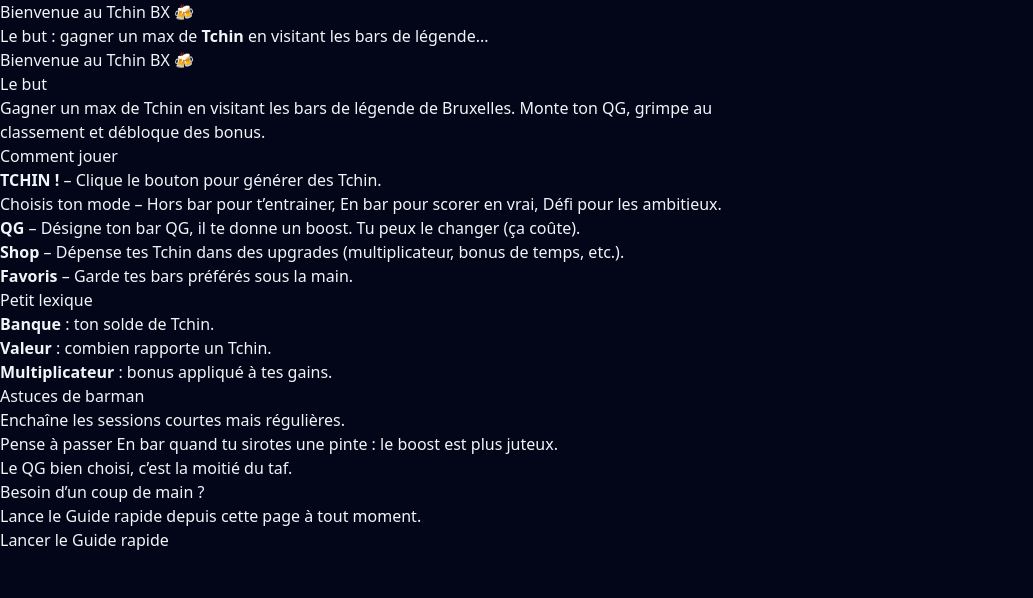
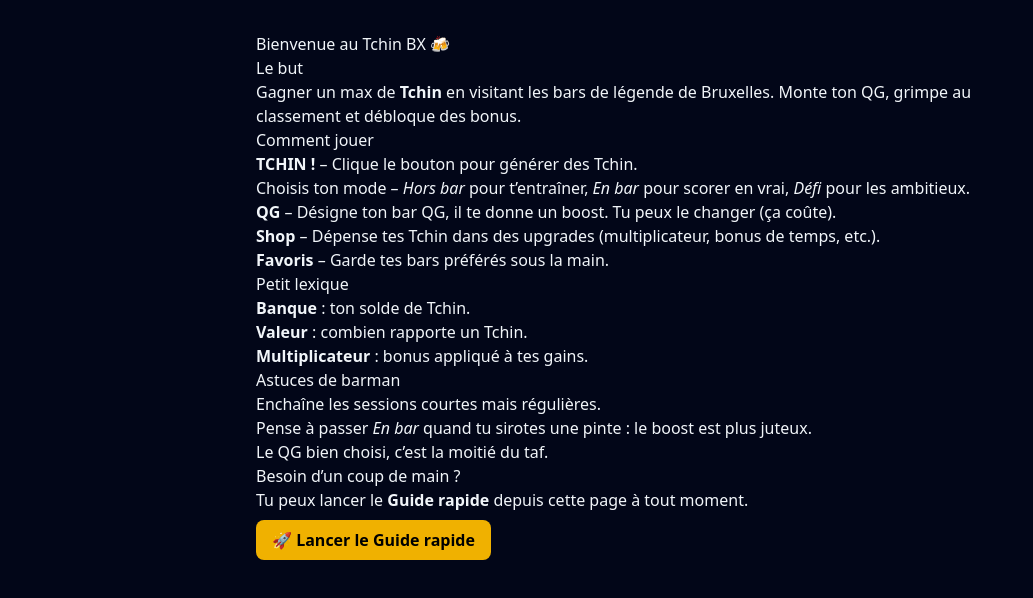
Before and after one commit to Grandaro68/tchin-bx, a React (Vite) app: page /infos in a window 1280 px wide. Shown: the top 598 px of the page, without its empty margins (0-1033 px from the left). Built offline with nearby package versions, Linux system fonts and the light colour scheme; no server answers.

Commit message:
Update Infos.tsx

```diff
--- a/src/pages/Infos.tsx
+++ b/src/pages/Infos.tsx
@@ -1,35 +1,68 @@
-export default function Infos(){
+export default function Infos() {
   return (
-    <div className="prose prose-invert max-w-3xl">
+    <div className="prose prose-invert max-w-3xl mx-auto py-8">
       <h1>Bienvenue au Tchin BX 🍻</h1>
-      <p>Le but : gagner un max de <b>Tchin</b> en visitant les bars de légende...</p>
-        <h2>Bienvenue au Tchin BX 🍻</h2>
-          <h3>Le but</h3>
-            <p>Gagner un max de Tchin en visitant les bars de légende de Bruxelles. Monte ton QG, grimpe au classement et débloque des bonus.</p>
-          <h3>Comment jouer</h3>
+
+      <h2>Le but</h2>
+      <p>
+        Gagner un max de <b>Tchin</b> en visitant les bars de légende de
+        Bruxelles. Monte ton QG, grimpe au classement et débloque des bonus.
+      </p>
+
+      <h2>Comment jouer</h2>
       <ul>
-            <li><b>TCHIN !</b> – Clique le bouton pour générer des Tchin.</li>
-            <li>Choisis ton mode – Hors bar pour t’entrainer, En bar pour scorer en vrai, Défi pour les ambitieux.</li>
-            <li><b>QG</b> – Désigne ton bar QG, il te donne un boost. Tu peux le changer (ça coûte).</li>
-            <li><b>Shop</b> – Dépense tes Tchin dans des upgrades (multiplicateur, bonus de temps, etc.).</li>
-            <li><b>Favoris</b> – Garde tes bars préférés sous la main.</li>
+        <li>
+          <b>TCHIN !</b> – Clique le bouton pour générer des Tchin.
+        </li>
+        <li>
+          Choisis ton mode – <i>Hors bar</i> pour t’entraîner, <i>En bar</i> pour
+          scorer en vrai, <i>Défi</i> pour les ambitieux.
+        </li>
+        <li>
+          <b>QG</b> – Désigne ton bar QG, il te donne un boost. Tu peux le changer
+          (ça coûte).
+        </li>
+        <li>
+          <b>Shop</b> – Dépense tes Tchin dans des upgrades (multiplicateur, bonus
+          de temps, etc.).
+        </li>
+        <li>
+          <b>Favoris</b> – Garde tes bars préférés sous la main.
+        </li>
       </ul>
-          <h3>Petit lexique</h3>
+
+      <h2>Petit lexique</h2>
       <ul>
-            <li><b>Banque</b> : ton solde de Tchin.</li>
-            <li><b>Valeur</b> : combien rapporte un Tchin.</li>
-            <li><b>Multiplicateur</b> : bonus appliqué à tes gains.</li>
+        <li>
+          <b>Banque</b> : ton solde de Tchin.
+        </li>
+        <li>
+          <b>Valeur</b> : combien rapporte un Tchin.
+        </li>
+        <li>
+          <b>Multiplicateur</b> : bonus appliqué à tes gains.
+        </li>
       </ul>
-          <h3>Astuces de barman</h3>
+
+      <h2>Astuces de barman</h2>
       <ul>
         <li>Enchaîne les sessions courtes mais régulières.</li>
-            <li>Pense à passer En bar quand tu sirotes une pinte : le boost est plus juteux.</li>
+        <li>
+          Pense à passer <i>En bar</i> quand tu sirotes une pinte : le boost est
+          plus juteux.
+        </li>
         <li>Le QG bien choisi, c’est la moitié du taf.</li>
       </ul>
-          <h3>Besoin d’un coup de main ?</h3>
-        <p>Lance le Guide rapide depuis cette page à tout moment.</p>
-      <button onClick={()=>window.dispatchEvent(new Event("start-tour"))}>
-        Lancer le Guide rapide
+
+      <h2>Besoin d’un coup de main ?</h2>
+      <p>
+        Tu peux lancer le <b>Guide rapide</b> depuis cette page à tout moment.
+      </p>
+      <button
+        onClick={() => window.dispatchEvent(new Event("start-tour"))}
+        className="px-4 py-2 mt-2 rounded-lg bg-yellow-500 text-black font-semibold hover:bg-yellow-400"
+      >
+        🚀 Lancer le Guide rapide
       </button>
     </div>
   );
```
Lines whose indentation alone changed are shown as unchanged.
